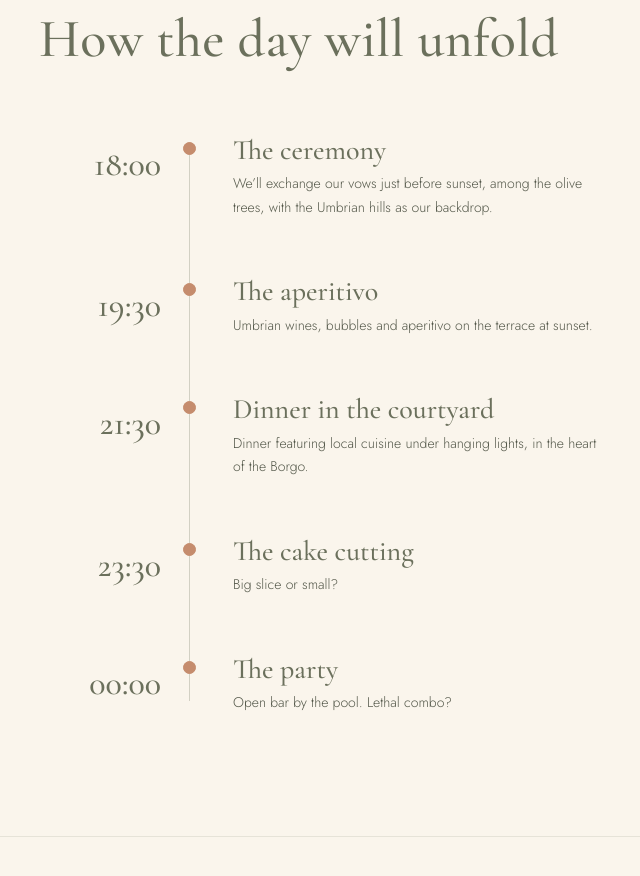
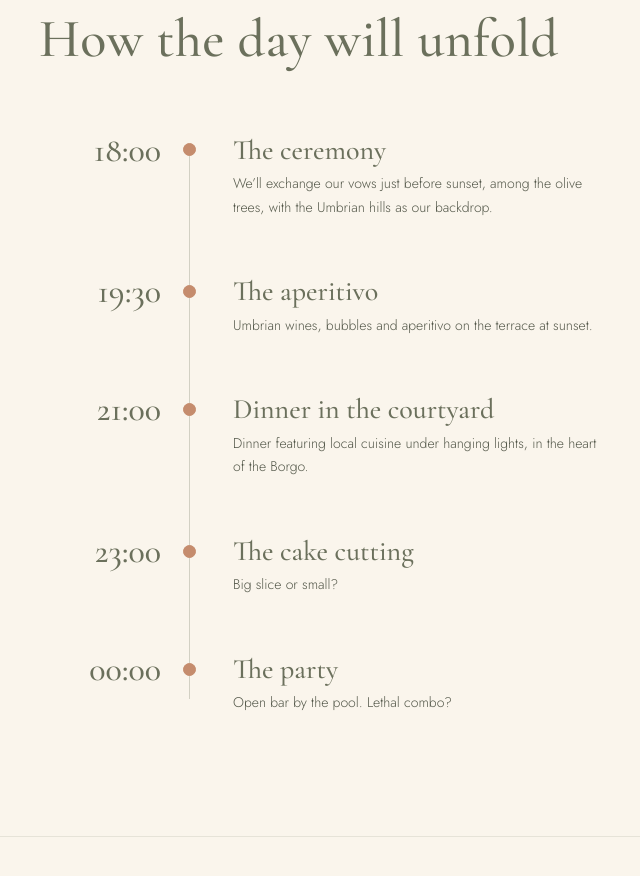
Before and after one commit to eleandric/umbriawedding, a plain HTML site: page index.html in a window 1280 px wide. Shown: the part 4200-5076 px from the top of the page, without its empty margins (125-765 px from the left). Drawn offline with nearby package versions, Linux system fonts and the light colour scheme.

Commit message:
Add files via upload

```diff
--- a/index.html
+++ b/index.html
@@ -219,20 +219,20 @@
 
   /* ================= PROGRAMME ================= */
   .timeline{ margin-top:54px; position:relative; }
-  .timeline::before{ content:""; position:absolute; top:20px; bottom:20px; left:150px; width:1px; background:rgba(107,112,92,.28); }
+  .timeline::before{ content:""; position:absolute; top:22px; bottom:22px; left:150px; width:1px; background:rgba(107,112,92,.28); }
   .tl-row{
     display:grid; grid-template-columns:130px 40px 1fr; gap:0; align-items:start;
     padding:6px 0;
   }
   .tl-time{
     font-family:var(--serif); font-weight:500; font-size:clamp(24px,3vw,34px);
-    color:var(--reseda); text-align:right; padding-top:8px; padding-right:8px;
+    color:var(--reseda); text-align:right; line-height:1; padding-top:6px; padding-right:8px;
   }
   .tl-time .ampm{ font-family:var(--sans); font-weight:400; font-size:11px; letter-spacing:.2em; color:var(--sage); display:block; margin-top:2px; }
-  .tl-axis{ position:relative; display:flex; justify-content:center; align-self:stretch; }
+  .tl-axis{ position:relative; display:flex; justify-content:center; align-self:stretch; font-size:clamp(21px,2.6vw,28px); }
   .tl-dot{
     width:13px; height:13px; border-radius:50%; background:var(--terracotta);
-    border:1px solid var(--terracotta); margin-top:14px; z-index:2; position:relative;
+    border:1px solid var(--terracotta); margin-top:calc(0.575em - 0.5px); z-index:2; position:relative;
   }
   .tl-body{ padding:6px 0 38px 24px; }
   .tl-row:last-child .tl-body{ padding-bottom:0; }
@@ -547,7 +547,7 @@
         </div>
       </div>
       <div class="tl-row key">
-        <div class="tl-time">21:30</div>
+        <div class="tl-time">21:00</div>
         <div class="tl-axis"><span class="tl-dot"></span></div>
         <div class="tl-body">
           <div class="tl-title"><span data-i18n="tl4t">La cena nella corte</span></div>
@@ -555,7 +555,7 @@
         </div>
       </div>
       <div class="tl-row key">
-        <div class="tl-time">23:30</div>
+        <div class="tl-time">23:00</div>
         <div class="tl-axis"><span class="tl-dot"></span></div>
         <div class="tl-body">
           <div class="tl-title"><span data-i18n="tl6t">Il taglio della torta</span></div>
```
